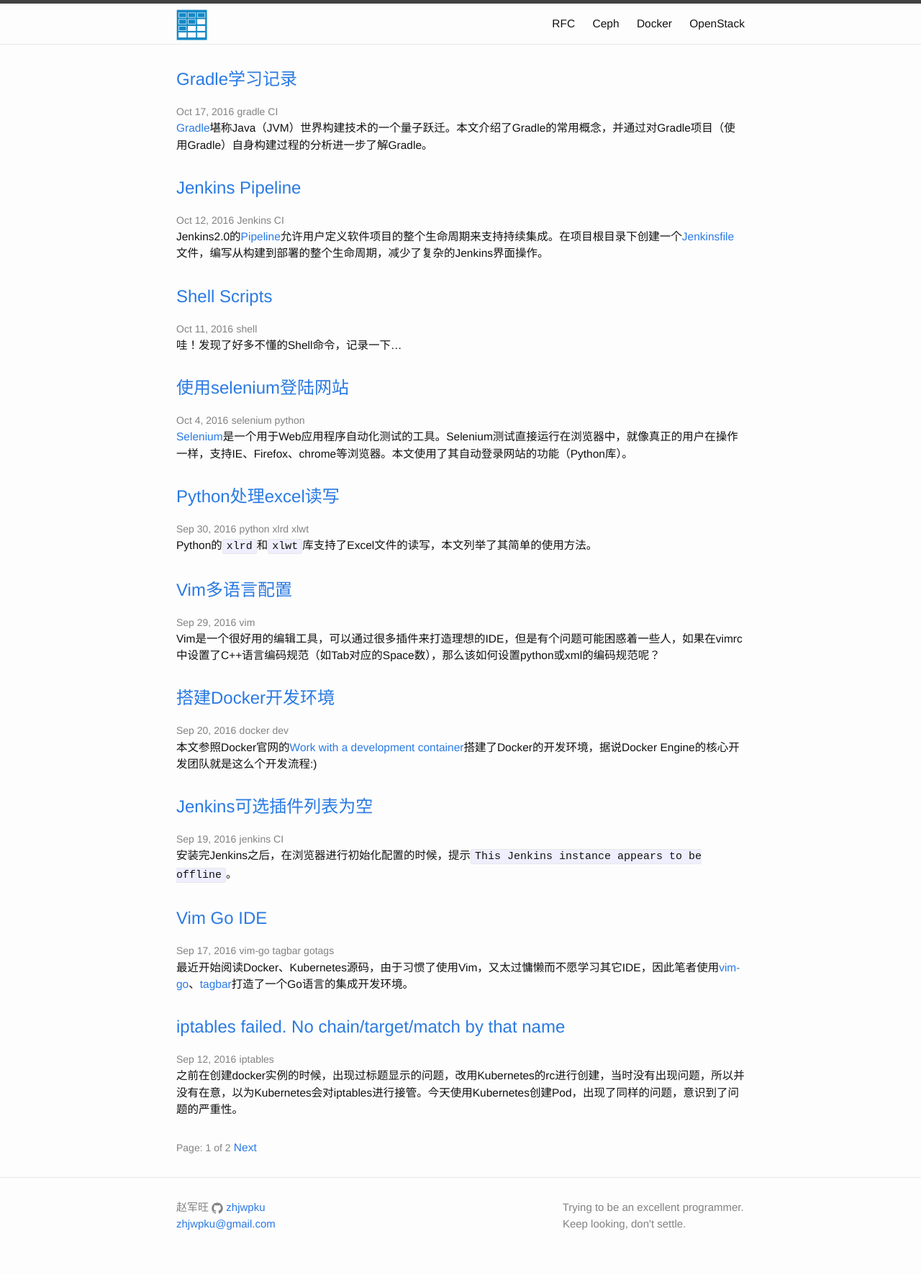
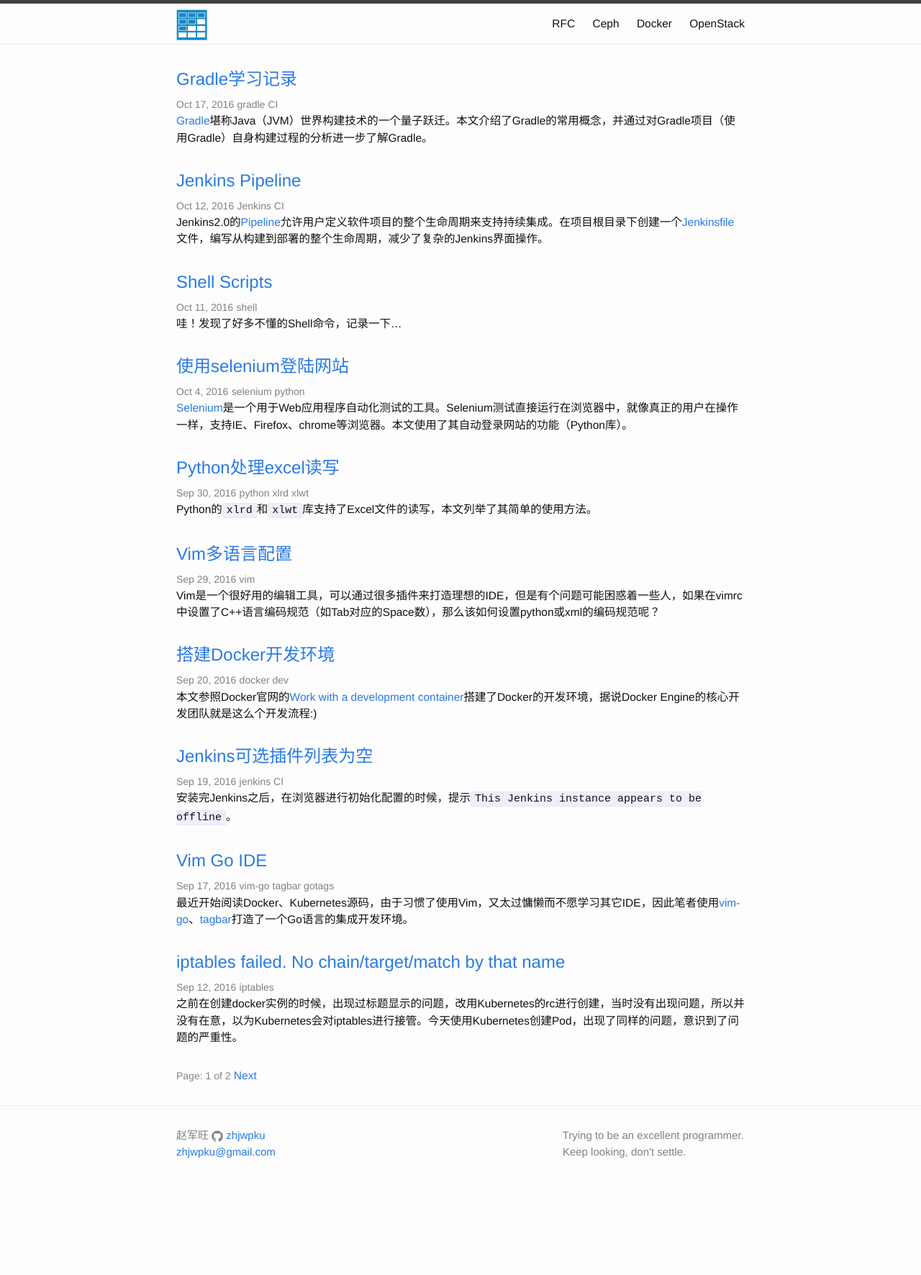
Before and after one commit to zhjwpku/zhjwpku.github.io, a Jekyll site: the page built from index.html, in a window 1280 px wide. Shown: the whole page at 72% size. Built offline with Jekyll 4.4.1, drawn with Linux system fonts in a browser that asks for light colours; the list of posts is cut into pages by our own code; after the commit the page ends 1657 px from its top, so only the background shows below that.

Commit message:
change layout
Signed-off-by: Zhao Junwang <zhjwpku@gmail.com>

```diff
--- a/_sass/_base.scss
+++ b/_sass/_base.scss
@@ -7,8 +7,6 @@
     margin: 0;
     padding: 0;
 }
-
-
 
 /**
  * Basic styling
@@ -25,8 +23,6 @@
     font-kerning: normal;
 }
 
-
-
 /**
  * Set `margin-bottom` to maintain vertical rhythm
  */
@@ -37,7 +33,9 @@
     margin-bottom: $spacing-unit / 2;
 }
 
-
+h2 {
+    margin-bottom: 5px;
+}
 
 /**
  * Images
@@ -46,8 +44,6 @@
     max-width: 100%;
     vertical-align: middle;
 }
-
-
 
 /**
  * Figures
@@ -59,7 +55,6 @@
 figcaption {
     font-size: $small-font-size;
 }
-
 
 
 /**
@@ -77,14 +72,12 @@
 }
 
 
-
 /**
  * Headings
  */
 h1, h2, h3, h4, h5, h6 {
     font-weight: $base-font-weight;
 }
-
 
 
 /**
--- a/_sass/_layout.scss
+++ b/_sass/_layout.scss
@@ -122,7 +122,7 @@
 
 .footer-col {
     float: left;
-    margin-bottom: $spacing-unit / 2;
+    //margin-bottom: $spacing-unit / 2;
     padding-left: $spacing-unit / 2;
 }
 
@@ -139,6 +139,7 @@
 .footer-col-3 {
     width: -webkit-calc(45% - (#{$spacing-unit} / 2));
     width:         calc(45% - (#{$spacing-unit} / 2));
+    float: right;
 }
 
 @include media-query($on-laptop) {
@@ -181,6 +182,7 @@
 
     > li {
         margin-bottom: $spacing-unit;
+        //margin-bottom: 24px;
     }
 }
 
```
